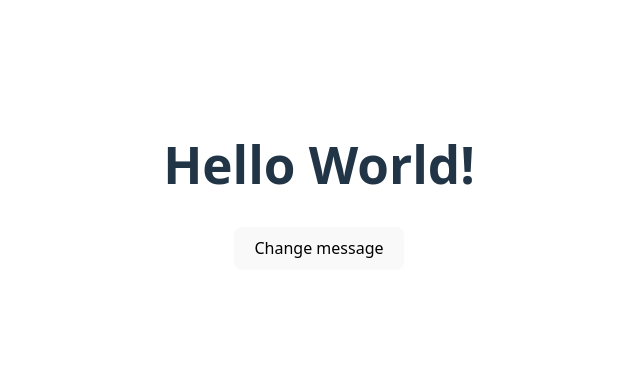
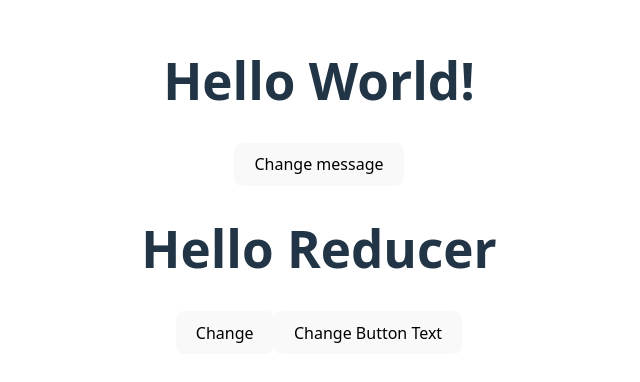
Before and after one commit to p-andhika/lsa, a React (Vite) app in the folder state-management/: page / in a window 1280 px wide. Shown: the part 214-596 px from the top of the page, without its empty margins (321-961 px from the left). Built offline with nearby package versions, Linux system fonts and the light colour scheme.

Commit message:
feat: add ChildReducer component with useReducer integration

```diff
--- a/state-management/src/App.tsx
+++ b/state-management/src/App.tsx
@@ -2,6 +2,7 @@ import { useState, createContext } from "react";
 
 import "./App.css";
 import { Child } from "./components/Child";
+import { ChildReducer } from "./components/ChildReducer";
 
 export const MessageContext = createContext<{
   message: string;
@@ -19,6 +20,7 @@ function App() {
       }}
     >
       <Child />
+      <ChildReducer />
     </MessageContext.Provider>
   );
 }
--- /dev/null
+++ b/state-management/src/components/ChildReducer.tsx
@@ -0,0 +1,54 @@
+import { useReducer } from "react";
+
+const initialState = {
+  message: "Hello Reducer",
+  buttonText: "Change",
+};
+
+const reducer = (state: any, action: any) => {
+  switch (action.type) {
+    case "CHANGE_MESSAGE":
+      return {
+        ...state,
+        message: action.payload,
+      };
+    case "CHANGE_BUTTON":
+      return {
+        ...state,
+        buttonText: "Change Button",
+      };
+    default:
+      throw new Error();
+  }
+};
+
+export const ChildReducer = () => {
+  const [state, dispatch] = useReducer(reducer, initialState);
+
+  return (
+    <div>
+      <h1>{state.message}</h1>
+      <button
+        onClick={() =>
+          dispatch({
+            type: "CHANGE_MESSAGE",
+            payload: "New Message",
+          })
+        }
+      >
+        {state.buttonText}
+      </button>
+
+      <button
+        onClick={() => {
+          dispatch({
+            type: "CHANGE_BUTTON",
+            payload: "Change using reducer",
+          });
+        }}
+      >
+        Change Button Text
+      </button>
+    </div>
+  );
+};
```
